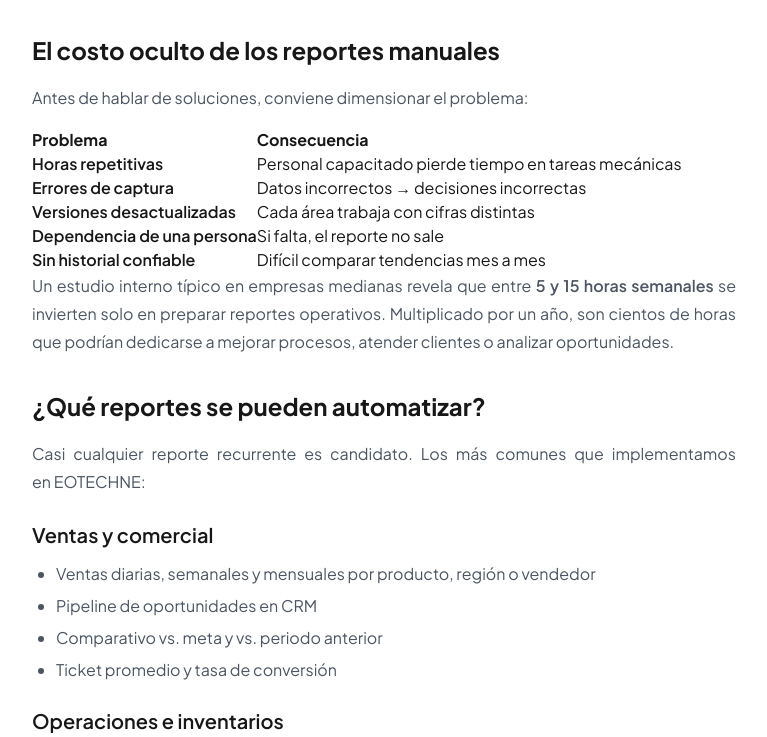
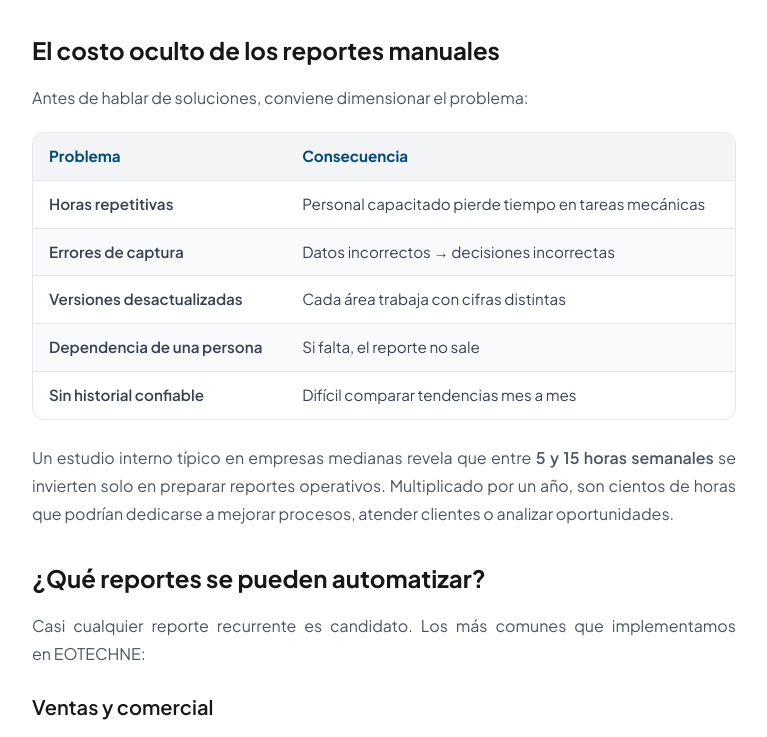
Before and after one commit to EborjaRangel/eotechne, a Next.js app: page /blog/automatizacion-reportes-business-intelligence-2026 in a window 1280 px wide. Shown: the part 1100-1837 px from the top of the page, without its empty margins (256-1023 px from the left). Built offline with nearby package versions, Linux system fonts and the light colour scheme.

Commit message:
Fix blog tables so multi-column content stays aligned.
Co-authored-by: Cursor <cursoragent@cursor.com>

```diff
--- a/content/blog/costo-real-ia-empresas-2026.md
+++ b/content/blog/costo-real-ia-empresas-2026.md
@@ -41,8 +41,10 @@ La forma más común de empezar. Cada persona paga una licencia mensual:
 
 Si das acceso a **10 empleados** con ChatGPT Team (~$25 USD c/u):
 
-- **~$250 USD/mes** (~$4,500 MXN)
-- **~$3,000 USD/año** (~$54,000 MXN)
+| Periodo | Costo aproximado |
+|---------|------------------|
+| **Mensual** | ~$250 USD (~$4,500 MXN) |
+| **Anual** | ~$3,000 USD (~$54,000 MXN) |
 
 Eso solo es **uso individual**. No incluye conectar la IA a tu CRM, inventarios ni automatizar procesos. Cada empleado usa la herramienta por su cuenta — sin trazabilidad central ni reglas de negocio compartidas.
 
@@ -66,11 +68,12 @@ Suena barato por millón — hasta que multiplicas por volumen.
 
 ### Ejemplo: chatbot de atención al cliente
 
-Supongamos **500 consultas/día**, ~2,000 tokens por consulta (entrada + salida):
+Supongamos **500 consultas/día**, ~2,000 tokens por consulta (entrada + salida) → **~1 millón de tokens/día** en uso intensivo:
 
-- **1 millón de tokens/día** en uso intensivo
-- Con modelo económico: **~$1–3 USD/día** → **~$30–90 USD/mes**
-- Con modelo premium: **~$15–40 USD/día** → **~$450–1,200 USD/mes**
+| Tipo de modelo | Costo diario (aprox.) | Costo mensual (aprox.) |
+|----------------|----------------------|------------------------|
+| **Económico** (mini/flash) | ~$1–3 USD | ~$30–90 USD |
+| **Premium** (GPT-4o / equivalente) | ~$15–40 USD | ~$450–1,200 USD |
 
 Multiplica por **varios flujos** (clasificación de correos, resúmenes de reuniones, generación de reportes) y el gasto en API puede superar las suscripciones individuales.
 
@@ -171,15 +174,18 @@ Lo que hoy es GPT-4o mañana puede ser un modelo distinto. Presupuesta **actuali
 
 ## Ejemplo real simplificado
 
-**Empresa de servicios, 25 empleados.** Hoy:
+**Empresa de servicios, 25 empleados.** Situación actual:
 
-- 10 licencias Copilot: **~$300 USD/mes**
-- Tiempo en reportes manuales: **~40 h/mes** (~$40,000 MXN en salarios)
-- Errores de captura: **~5 h/mes** en correcciones
+| Concepto | Valor |
+|----------|-------|
+| Licencias Copilot (10) | ~$300 USD/mes |
+| Tiempo en reportes manuales | ~40 h/mes (~$40,000 MXN en salarios) |
+| Errores de captura | ~5 h/mes en correcciones |
 
-**Opción A:** Seguir solo con Copilot → **$300 USD/mes**, reportes siguen manuales.
-
-**Opción B:** Agente + dashboard BI a la medida → **~$120,000 MXN** inicial + **~$12,000 MXN/mes** mantenimiento + **~$50 USD/mes** API.
+| Opción | Qué incluye | Costo |
+|--------|-------------|-------|
+| **A** | Seguir solo con Copilot | $300 USD/mes; reportes siguen manuales |
+| **B** | Agente + dashboard BI a la medida | ~$120,000 MXN inicial + ~$12,000 MXN/mes mantenimiento + ~$50 USD/mes API |
 
 Si el agente reduce **30 horas/mes** de trabajo manual (~$30,000 MXN), el retorno aparece en **~4–5 meses**. Después, el ahorro es neto.
 
@@ -187,9 +193,11 @@ Si el agente reduce **30 horas/mes** de trabajo manual (~$30,000 MXN), el retorn
 
 El costo real de la IA en tu empresa depende de **qué tan profundo** quieres integrarla:
 
-- **Uso personal** → suscripciones de $20–30 USD/persona/mes
-- **Integración ligera** → APIs de $50–500 USD/mes según volumen
-- **Automatización seria** → inversión inicial + infraestructura + mantenimiento
+| Nivel de integración | Costo típico |
+|----------------------|--------------|
+| **Uso personal** | Suscripciones de $20–30 USD/persona/mes |
+| **Integración ligera** | APIs de $50–500 USD/mes según volumen |
+| **Automatización seria** | Inversión inicial + infraestructura + mantenimiento |
 
 La clave no es evitar gastar — es **gastar donde hay retorno medible**. Un chatbot que responde FAQ cuesta poco. Un agente que procesa trámites de gobierno con trazabilidad cuesta más — pero el valor también es mayor.
 
--- a/src/app/blog/[slug]/page.tsx
+++ b/src/app/blog/[slug]/page.tsx
@@ -126,7 +126,16 @@ export default async function BlogPostPage({ params }: BlogPostPageProps) {
           </div>
 
           <div className="prose prose-base sm:prose-lg mt-10 max-w-none overflow-x-auto prose-headings:text-eotechne-blue-dark prose-a:text-eotechne-green prose-strong:text-eotechne-blue-dark sm:mt-12">
-            <ReactMarkdown remarkPlugins={[remarkGfm]}>
+            <ReactMarkdown
+              remarkPlugins={[remarkGfm]}
+              components={{
+                table: ({ children }) => (
+                  <div className="table-wrap">
+                    <table>{children}</table>
+                  </div>
+                ),
+              }}
+            >
               {post.content}
             </ReactMarkdown>
           </div>
--- a/src/app/globals.css
+++ b/src/app/globals.css
@@ -134,10 +134,53 @@ label,
   max-width: 100%;
 }
 
-.prose table {
-  display: block;
+.prose .table-wrap {
+  width: 100%;
   max-width: 100%;
   overflow-x: auto;
+  margin: 1.25rem 0 1.5rem;
+  border: 1px solid #e5e7eb;
+  border-radius: 0.75rem;
+  background: #fff;
+}
+
+.prose table {
+  display: table;
+  width: 100%;
+  min-width: 28rem;
+  border-collapse: collapse;
+  text-align: left;
+  hyphens: manual;
+  font-size: 0.95em;
+}
+
+.prose thead {
+  background: #f3f4f6;
+}
+
+.prose th,
+.prose td {
+  padding: 0.75rem 1rem;
+  border-bottom: 1px solid #e5e7eb;
+  vertical-align: top;
+  text-align: left;
+  hyphens: manual;
+  color: #374151;
+  line-height: 1.5;
+}
+
+.prose th {
+  font-weight: 700;
+  color: var(--eotechne-blue-dark);
+  white-space: nowrap;
+}
+
+.prose tbody tr:last-child td {
+  border-bottom: none;
+}
+
+.prose tbody tr:nth-child(even) {
+  background: #f9fafb;
 }
 
 .prose img {
```
Also changed, not shown: 1 other file (tests, documents, lock files or other folders).
